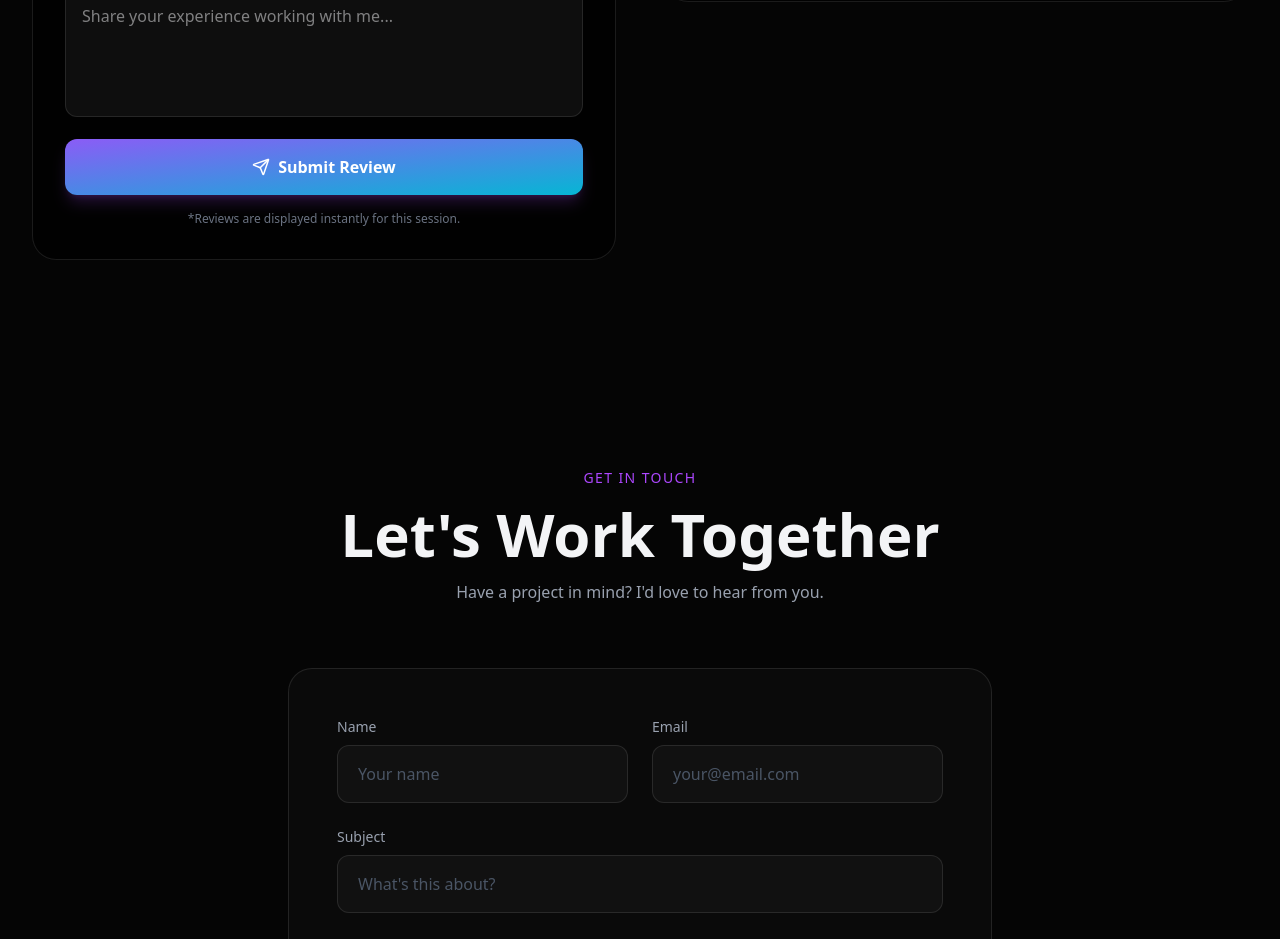
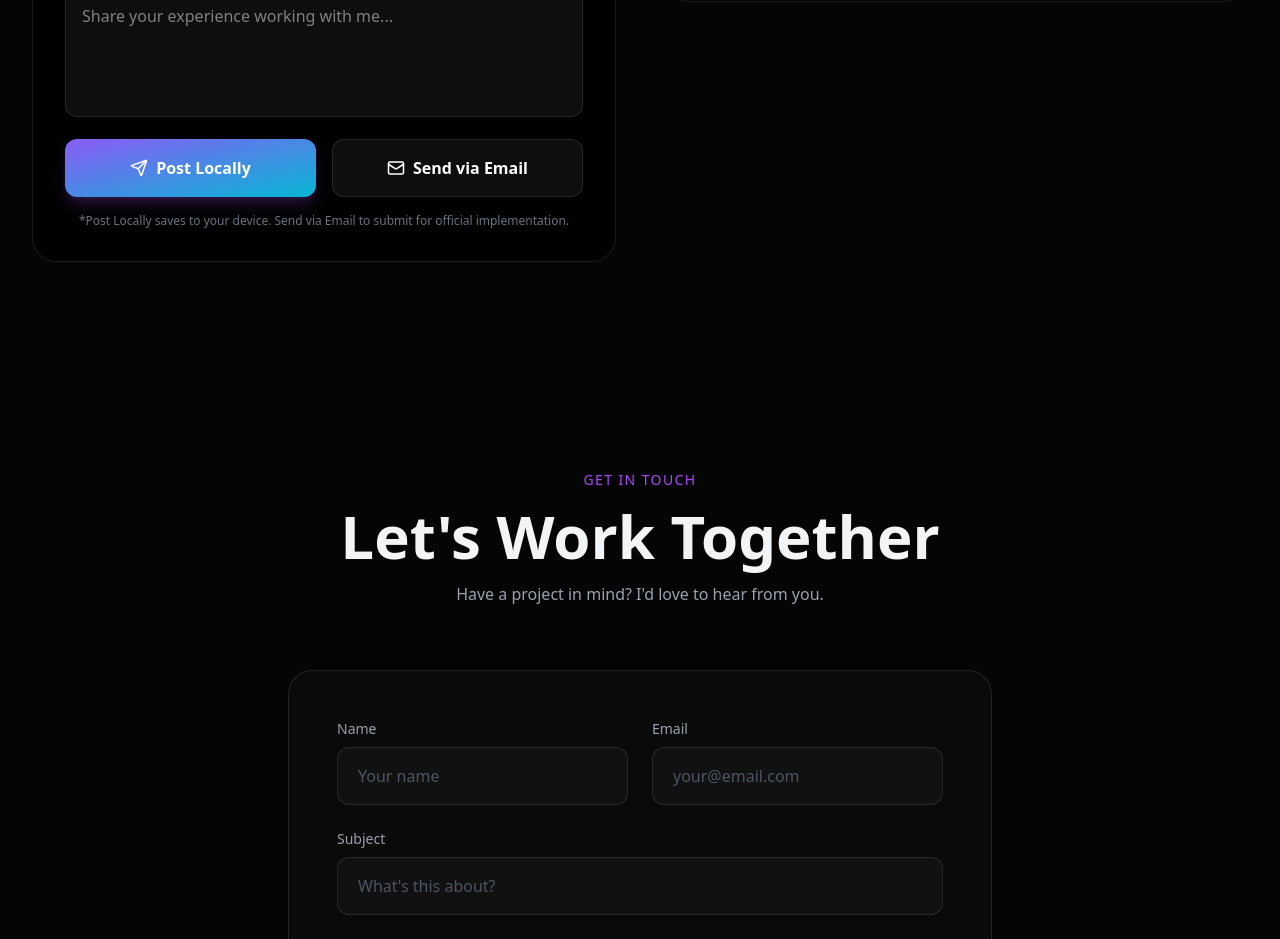
Before and after one commit to Smranz/portfolio-2025, a Next.js app: page / in a window 1280 px wide. Shown: the part 6320-7259 px from the top of the page. Built offline with nearby package versions, Linux system fonts and the light colour scheme.

Commit message:
Feat: Persist reviews locally (Retry)

```diff
--- a/src/components/Testimonials.js
+++ b/src/components/Testimonials.js
@@ -1,7 +1,7 @@
 "use client";
-import { useState } from "react";
+import { useState, useEffect } from "react";
 import { motion, AnimatePresence } from "framer-motion";
-import { Star, Send, User, Briefcase } from "lucide-react";
+import { Star, Send, User, Briefcase, Mail } from "lucide-react";
 
 export default function Testimonials() {
     const [reviews, setReviews] = useState([]);
@@ -11,6 +11,23 @@ export default function Testimonials() {
         message: "",
         rating: 5
     });
+    const [isClient, setIsClient] = useState(false);
+
+    // Load reviews from LocalStorage on mount
+    useEffect(() => {
+        setIsClient(true);
+        const savedReviews = localStorage.getItem("portfolioRequests");
+        if (savedReviews) {
+            setReviews(JSON.parse(savedReviews));
+        }
+    }, []);
+
+    // Save reviews to LocalStorage whenever they change
+    useEffect(() => {
+        if (isClient) {
+            localStorage.setItem("portfolioRequests", JSON.stringify(reviews));
+        }
+    }, [reviews, isClient]);
 
     const handleSubmit = (e) => {
         e.preventDefault();
@@ -27,6 +44,13 @@ export default function Testimonials() {
 
         setReviews([newReview, ...reviews]);
         setFormData({ name: "", role: "", message: "", rating: 5 });
+    };
+
+    const handleEmailReview = () => {
+        if (!formData.name || !formData.message) return;
+        const subject = `New Portfolio Review from ${formData.name}`;
+        const body = `Name: ${formData.name}%0D%0ARole: ${formData.role}%0D%0ARating: ${formData.rating} Stars%0D%0A%0D%0AReview:%0D%0A${formData.message}`;
+        window.location.href = `mailto:samranzahid164@gmail.com?subject=${subject}&body=${body}`;
     };
 
     return (
@@ -114,15 +138,25 @@ export default function Testimonials() {
                             required
                         />
 
+                        <div className="grid grid-cols-2 gap-4">
                             <button
                                 type="submit"
                                 className="w-full py-4 gradient-bg rounded-xl font-bold text-white shadow-lg shadow-purple-500/20 hover:shadow-purple-500/40 hover:scale-[1.02] transition-all flex items-center justify-center gap-2"
                             >
                                 <Send size={18} />
-                            Submit Review
+                                Post Locally
                             </button>
+                            <button
+                                type="button"
+                                onClick={handleEmailReview}
+                                className="w-full py-4 bg-white/5 border border-white/10 rounded-xl font-bold text-white hover:bg-white/10 hover:scale-[1.02] transition-all flex items-center justify-center gap-2"
+                            >
+                                <Mail size={18} />
+                                Send via Email
+                            </button>
+                        </div>
                         <p className="text-xs text-gray-500 text-center mt-2">
-                            *Reviews are displayed instantly for this session.
+                            *Post Locally saves to your device. Send via Email to submit for official implementation.
                         </p>
                     </form>
                 </motion.div>
@@ -130,7 +164,7 @@ export default function Testimonials() {
                 {/* Reviews List */}
                 <div className="space-y-6">
                     <AnimatePresence mode="popLayout">
-                        {reviews.length === 0 ? (
+                        {(!isClient || reviews.length === 0) ? (
                             <motion.div
                                 initial={{ opacity: 0 }}
                                 animate={{ opacity: 1 }}
```
Lines whose indentation alone changed are shown as unchanged.
